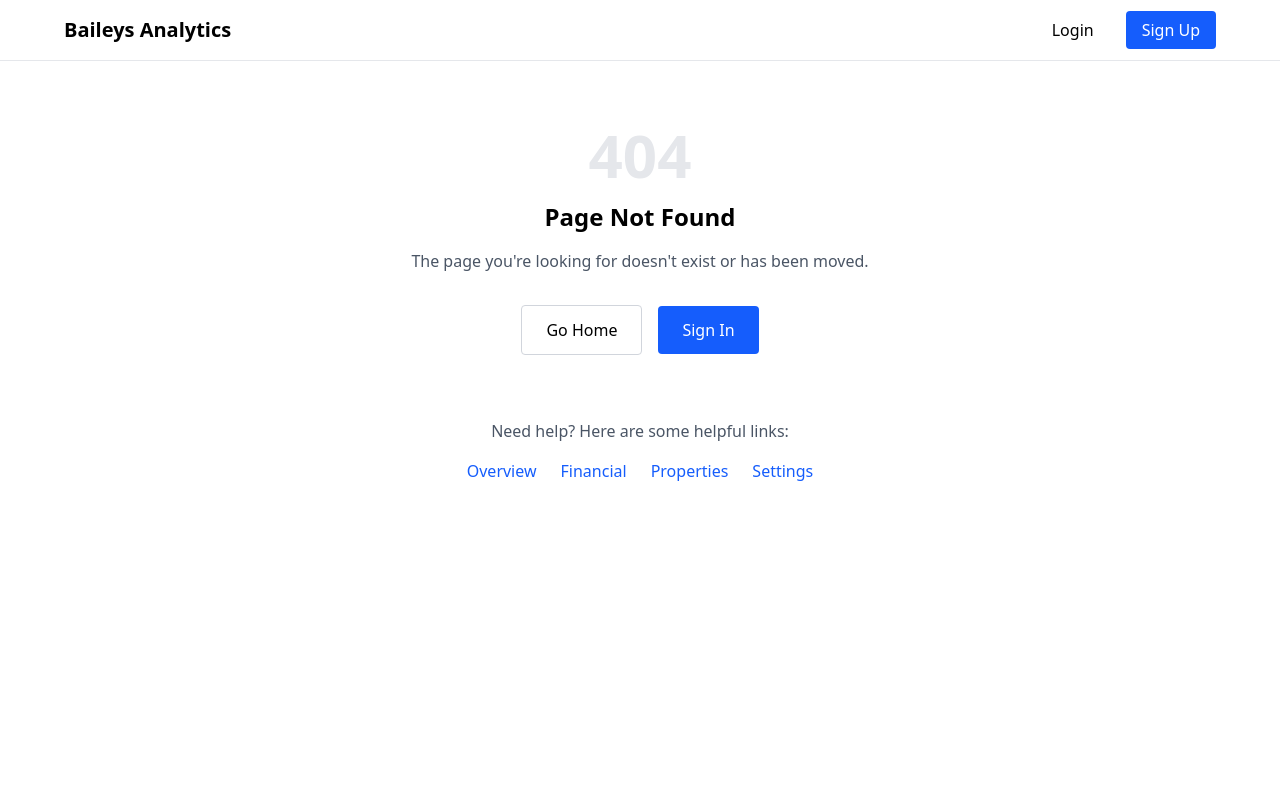
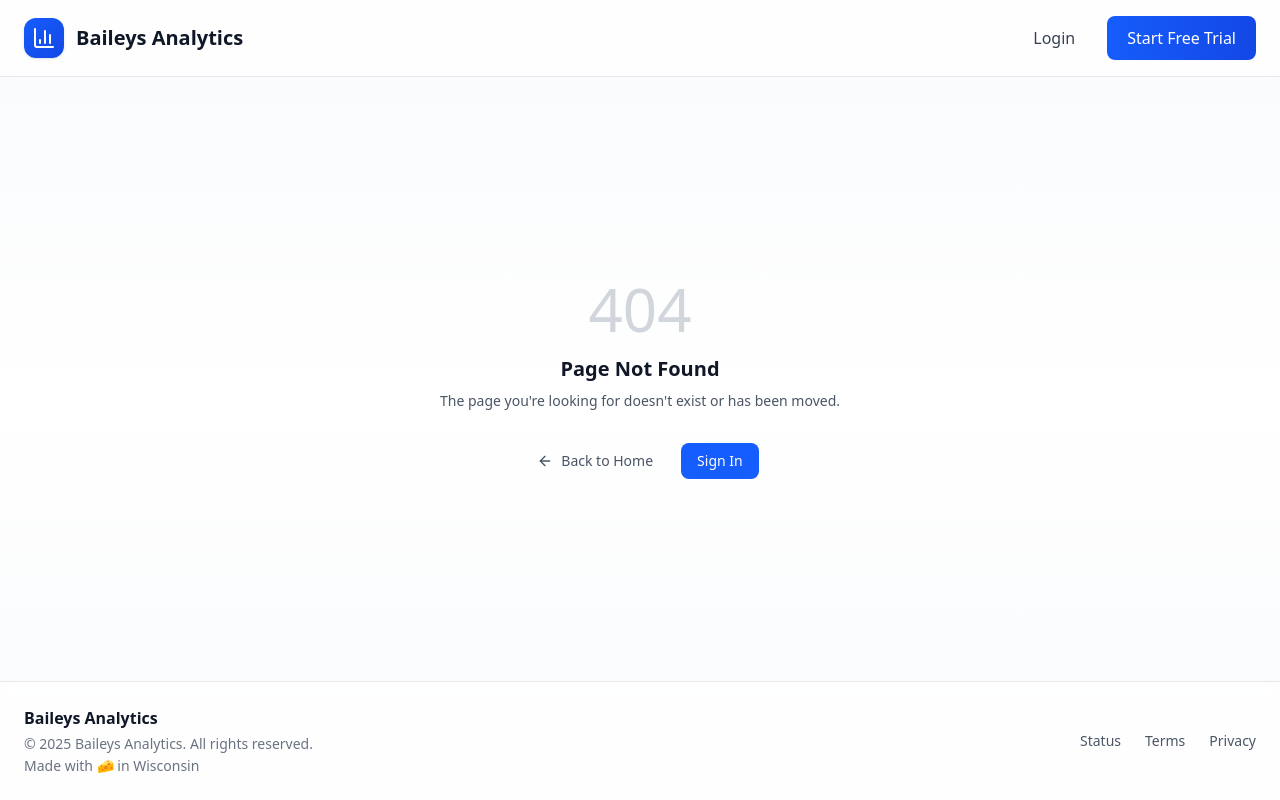
Before and after one commit to nicosalm/baileys-analytics, a React (Vite) app in the folder apps/web/: page /contact in a window 1280 px wide. Built offline with nearby package versions, Linux system fonts and the light colour scheme.

Commit message:
visual overhaul to 404 page

```diff
--- a/apps/web/src/pages/NotFound.tsx
+++ b/apps/web/src/pages/NotFound.tsx
@@ -1,75 +1,82 @@
 import { Link } from 'react-router-dom'
 import { useAuth } from '@/contexts/auth'
+import { Footer } from '@/components/Footer'
+import { BarChart3, Home, AlertCircle, ArrowLeft } from 'lucide-react'
 
 export const NotFound = () => {
   const { state } = useAuth()
   const isAuthenticated = state.status === 'authenticated'
 
   return (
-    <div className="min-h-screen">
-      <nav className="p-4 border-b">
-        <div className="max-w-6xl mx-auto flex justify-between items-center">
-          <h1 className="text-xl font-bold">Baileys Analytics</h1>
-          <div className="space-x-4">
+    <div className="min-h-screen bg-gradient-to-b from-slate-50 via-white to-slate-50 flex flex-col">
+      {/* Header */}
+      <header className="bg-white/80 backdrop-blur-sm border-b border-gray-200">
+        <div className="max-w-7xl mx-auto px-6 py-4">
+          <div className="flex justify-between items-center">
+            <Link to="/" className="flex items-center hover:opacity-80 transition-opacity">
+              <div className="w-10 h-10 bg-gradient-to-br from-blue-600 to-blue-700 rounded-xl flex items-center justify-center shadow-sm">
+                <BarChart3 className="w-6 h-6 text-white" />
+              </div>
+              <h1 className="text-xl font-semibold text-gray-900 ml-3">Baileys Analytics</h1>
+            </Link>
+            <div className="flex items-center gap-3">
               {isAuthenticated ? (
-              <Link to="/dashboard/overview" className="px-4 py-2 bg-blue-600 text-white rounded-sm hover:bg-blue-700 transition-colors">
-                Dashboard
+                <Link to="/dashboard/overview" className="px-5 py-2.5 bg-gradient-to-r from-blue-600 to-blue-700 text-white rounded-lg hover:shadow-lg transition-all hover:scale-[1.02] font-medium">
+                  Open Dashboard
                 </Link>
               ) : (
                 <>
-                <Link to="/login" className="px-4 py-2 hover:text-blue-600 transition-colors">Login</Link>
-                <Link to="/signup" className="px-4 py-2 bg-blue-600 text-white rounded-sm hover:bg-blue-700 transition-colors">
-                  Sign Up
+                  <Link to="/login" className="px-5 py-2.5 text-gray-700 hover:text-gray-900 font-medium transition-all hover:bg-gray-100/70 rounded-lg">
+                    Login
+                  </Link>
+                  <Link to="/signup" className="px-5 py-2.5 bg-gradient-to-r from-blue-600 to-blue-700 text-white rounded-lg hover:shadow-lg transition-all hover:scale-[1.02] font-medium">
+                    Start Free Trial
                   </Link>
                 </>
               )}
             </div>
           </div>
-      </nav>
+        </div>
+      </header>
 
-      <main className="max-w-6xl mx-auto p-4 py-16">
-        <div className="text-center">
-          <h2 className="text-6xl font-bold text-gray-200 mb-4">404</h2>
-          <h3 className="text-2xl font-bold mb-4">Page Not Found</h3>
-          <p className="text-gray-600 mb-8">
+      <main className="flex-1 max-w-7xl mx-auto px-6 py-12 w-full flex items-center justify-center">
+        <div className="text-center max-w-lg">
+          {/* Error Message */}
+          <h2 className="text-6xl font-light text-gray-300 mb-4">404</h2>
+          <h3 className="text-xl font-semibold text-gray-900 mb-2">Page Not Found</h3>
+          <p className="text-gray-600 mb-8 text-sm">
             The page you're looking for doesn't exist or has been moved.
           </p>
 
-          <div className="space-x-4">
+          {/* Action Buttons */}
+          <div className="flex items-center justify-center gap-3">
             <Link
               to="/"
-              className="inline-block px-6 py-3 border border-gray-300 rounded-sm hover:bg-gray-50 transition-colors"
+              className="inline-flex items-center gap-2 px-4 py-2 text-gray-600 hover:text-gray-900 transition-colors text-sm font-medium"
             >
-              Go Home
+              <ArrowLeft className="w-4 h-4" />
+              Back to Home
             </Link>
             {isAuthenticated ? (
               <Link
                 to="/dashboard/overview"
-                className="inline-block px-6 py-3 bg-blue-600 text-white rounded-sm hover:bg-blue-700 transition-colors"
+                className="inline-flex items-center gap-2 px-4 py-2 bg-blue-600 text-white rounded-lg hover:bg-blue-700 transition-all text-sm font-medium"
               >
                 Go to Dashboard
               </Link>
             ) : (
               <Link
                 to="/login"
-                className="inline-block px-6 py-3 bg-blue-600 text-white rounded-sm hover:bg-blue-700 transition-colors"
+                className="inline-flex items-center gap-2 px-4 py-2 bg-blue-600 text-white rounded-lg hover:bg-blue-700 transition-all text-sm font-medium"
               >
                 Sign In
               </Link>
             )}
           </div>
         </div>
+      </main>
 
-        <div className="mt-16 text-center">
-          <p className="text-gray-600 mb-4">Need help? Here are some helpful links:</p>
-          <div className="flex justify-center space-x-6 text-blue-600">
-            <Link to="/dashboard/overview" className="hover:underline">Overview</Link>
-            <Link to="/dashboard/financial" className="hover:underline">Financial</Link>
-            <Link to="/dashboard/properties" className="hover:underline">Properties</Link>
-            <Link to="/settings" className="hover:underline">Settings</Link>
-          </div>
-        </div>
-      </main>
+      <Footer />
     </div>
   )
 }
```
Lines whose indentation alone changed are shown as unchanged.
